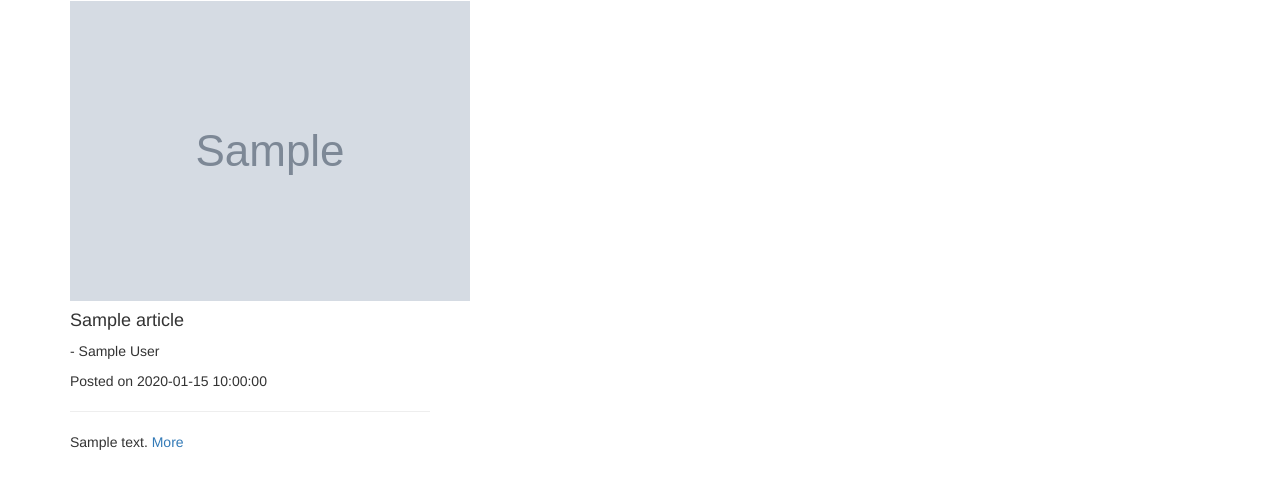
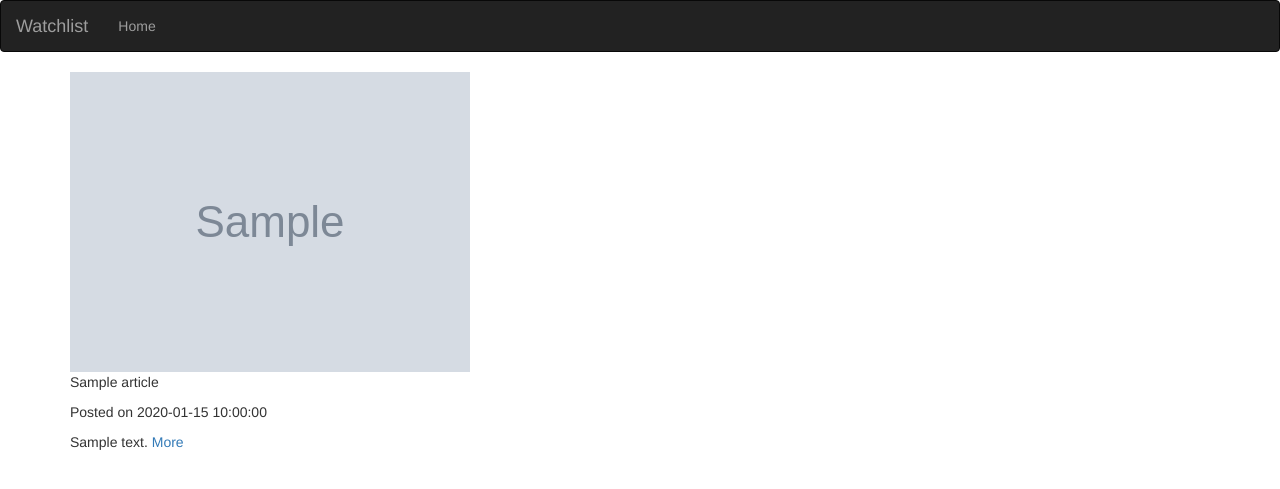
Before and after one commit to wanjiiru/NewsHighlight, a Flask app: template app/templates/articles.html in a window 1280 px wide. Shown: the top 489 px of the page. Run offline with Flask 2, Linux system fonts and the light colour scheme; the template is opened without the code that fills it: most values are stand-ins (such as "Sample title", 1, 10 or a date in 2020); grey boxes marked "Sample" are stand-in pictures; some libraries are stand-ins or nearby versions.

Commit message:
add articles class

```diff
--- a/app/models/news.py
+++ b/app/models/news.py
@@ -2,10 +2,11 @@ class News:
     '''
     all news class to define news objects
     '''
-    def __init__(self, name, author, url,description, country,category):
+    def __init__(self, name, author, url,description, country,category, id):
         self.name = name
         self.author = author
         self.url = url
         self.description = description
         self.country = country
         self.category = category
+        self.id = id
--- a/app/templates/articles.html
+++ b/app/templates/articles.html
@@ -1,21 +1,16 @@
 {% extends 'base.html' %}
 {% block content %}
+
+
 <div class="container">
     <div class="row">
-        <div class="col-md-12 ">
-        </div>
-    </div>
-    <div class="row">
-        {% for article_source in source_id %}
+        {% for article in news %}
         <div class="col-md-4">
-            <a href={{article.url}} target="_blank"> <img src={{article.urlToImage}}></a>
-            <div class="desc">
-                <h4> {{article.title}} </h4>
-                <p>- {{article.author}} </p>
+            <a href={{article.url}}><img src={{article.urlToImage}}></a>
+            <div class="details">
+                <p> {{article.title}} </p>
                 <p>Posted on {{article.publishedAt}}</p>
-                <hr>
-                <p> {{article.description}}
-                <a href={{article.url}} target="_blank"> More</a>
+                <p>{{article.description}}<a href={{article.url}} target="_blank"> More</a>
                 </p>
             </div>
         </div>
--- a/app/templates/base.html
+++ b/app/templates/base.html
@@ -1,18 +1,9 @@
-<!DOCTYPE html>
-<html>
-    <head>
-        <meta charset="utf-8">
-        {% if title %}
-        <title> {{ title }}</title>
-        {% else %}
-        <title> Welcome to the best Movie Review website </title>
-        {% endif %}
-    </head>
-    <body>
-        <!-- Content block -->
-        {% extends 'bootstrap/base.html'%}
-        {% block content %}
+{% extends 'bootstrap/base.html' %}
 
-        {% endblock%}
-    </body>
-</html>
+{% block styles %}
+{{super()}}
+{% endblock %}
+
+{% block navbar %}
+{% include 'nav.html' %}
+{% endblock %}
--- /dev/null
+++ b/app/templates/nav.html
@@ -0,0 +1,17 @@
+<div class="navbar navbar-inverse" role="navigation">
+  <div class="container-fluid">
+    <div class="navbar-header">
+      <button type="button" class="navbar-toggle" data-toggle="collapse" data-target=".navbar-collapse">
+        <span class="sr-only">Toggle navigation</span>
+        <span class="icon-bar"></span>
+        <span class="icon-bar"></span>
+        <span class="icon-bar"></span>
+      </button>
+      <a class="navbar-brand" href="/"> Watchlist </a>
+    </div>
+    <div class="navbar-collapse collapse">
+      <ul class="nav navbar-nav">
+        <li><a href="/">Home</a></li>
+    </div>
+  </div>
+</div>
--- a/app/views.py
+++ b/app/views.py
@@ -9,7 +9,7 @@ def index():
     '''
     view root page that returns the index page and its data
     '''
-    title = "News Mania"
+    title = "Welcome to the best news point"
 
     all_news = get_news('sports')
     general_news = get_news('general')
```
Also changed, not shown: app/request.py (+5 -2 lines), app/templates/index.html (+5 -4 lines), app/templates/search.html (added).
